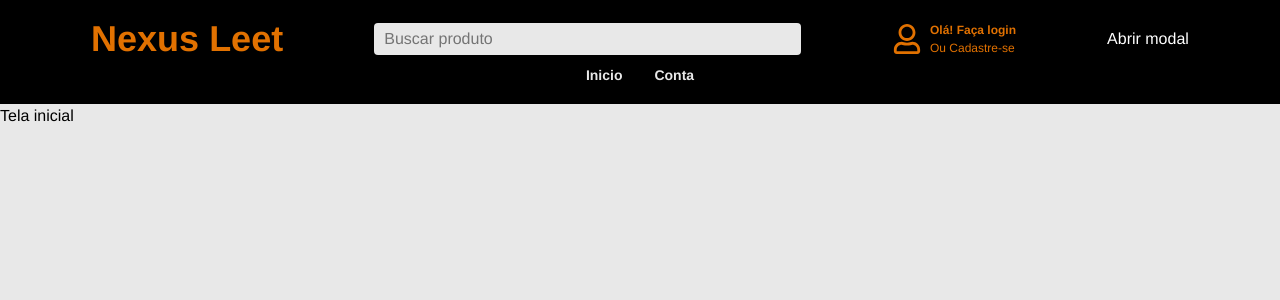
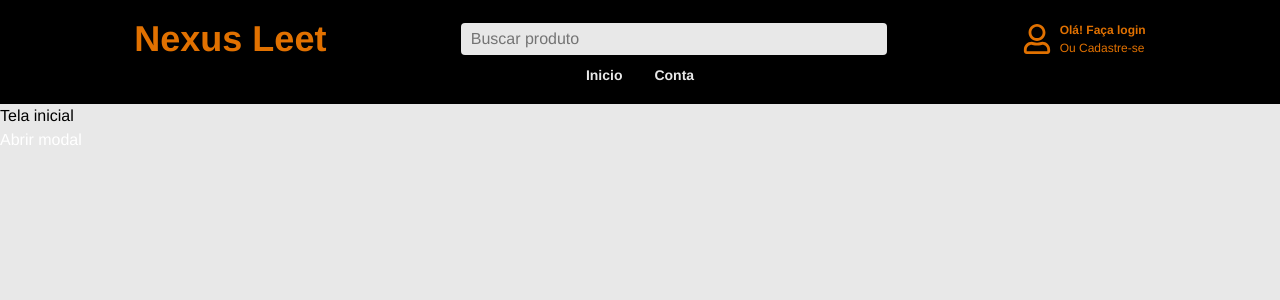
Before and after one commit to gustavocarvalho-ra/NextJs-NexusLeet, a Next.js app: page / in a window 1280 px wide. Shown: the top 300 px of the page. Built offline with nearby package versions, Linux system fonts and the light colour scheme; no server answers.

Commit message:
feat: test modal

```diff
--- a/src/app/components/Header/index.tsx
+++ b/src/app/components/Header/index.tsx
@@ -29,7 +29,6 @@ export default async function Header() {
               <p >Ou Cadastre-se</p>
             </div>
           </Link>
-          <Modal />
         </div>
         <Nav />
       </div>
--- a/src/app/components/ui/Modal.tsx
+++ b/src/app/components/ui/Modal.tsx
@@ -1,4 +1,4 @@
-// "use client"
+"use client"
 
 import { useState } from "react";
 
--- a/src/app/page.tsx
+++ b/src/app/page.tsx
@@ -1,5 +1,6 @@
 // import Footer from "./components/Footer";
 import Header from "./components/Header";
+import Modal from "./components/ui/Modal";
 // import MyAccont from "./my-account/page";
 
 export default function Home() {
@@ -9,6 +10,7 @@ export default function Home() {
       <h1>Tela inicial</h1>
       {/* <MyAccont /> */}
       {/* <Footer /> */}
+      <Modal />
     </div>
   );
 }
```
